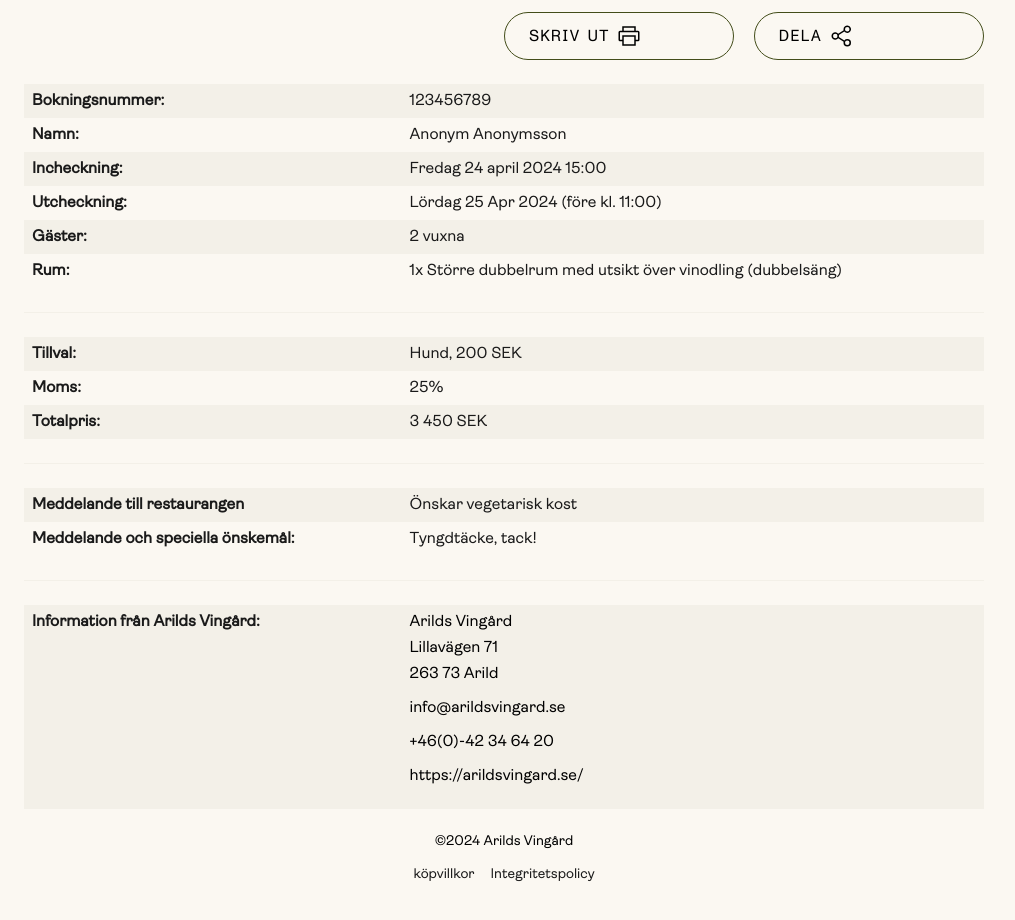
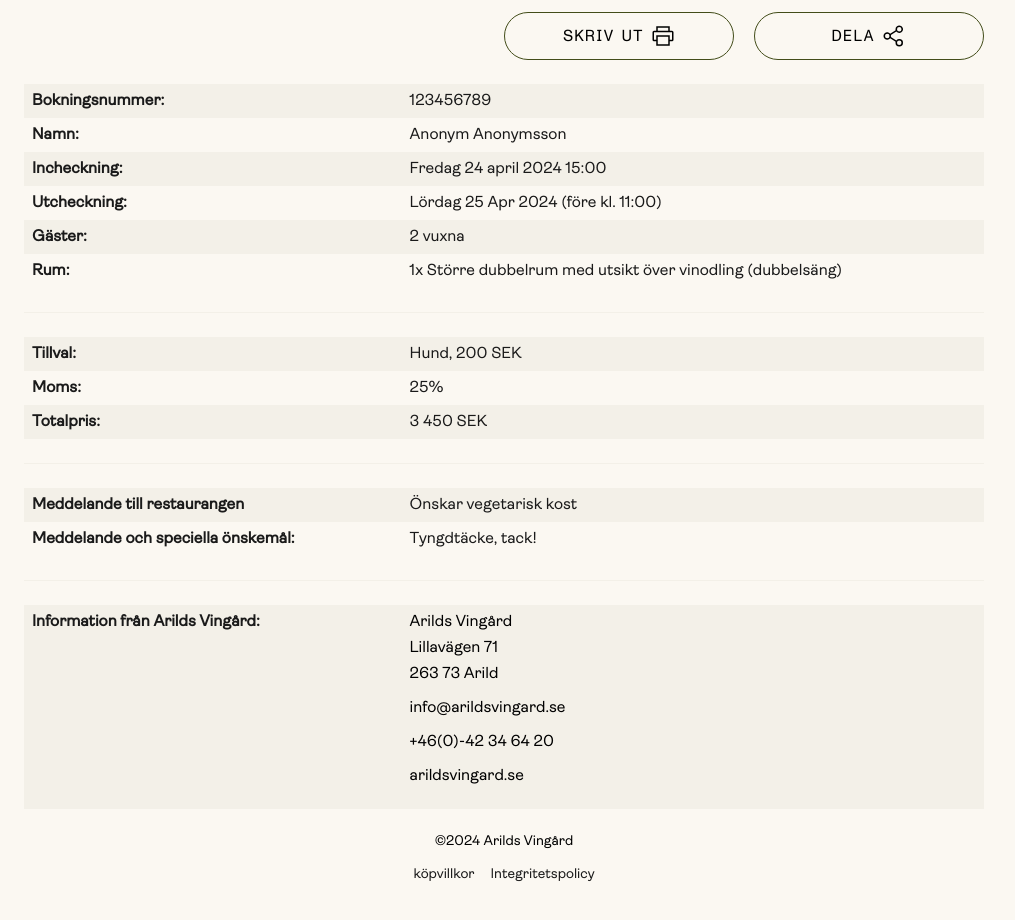
Before and after one commit to Fimpan/arildsvingard, a plain HTML site: page ArildsVingard/stepFive.html in a window 1280 px wide. Shown: the part 410-1330 px from the top of the page, without its empty margins (136-1151 px from the left). Drawn offline with nearby package versions, Linux system fonts and the light colour scheme.

Commit message:
update website link

```diff
--- a/ArildsVingard/stepFive.html
+++ b/ArildsVingard/stepFive.html
@@ -106,11 +106,11 @@
         <section class="confirm-picture">
           <img src="assets/img/Rectangle 213.png" alt="vin" />
           <div class="confirm-buttons">
-            <button class="btn btn-secondary">
+            <button class="btn btn-secondary btn-secondary-full">
               SKRIV UT
               <img src="assets/icons/printer.svg" class="icon" alt="Skriv ut" />
             </button>
-            <button class="btn btn-secondary">
+            <button class="btn btn-secondary btn-secondary-full">
               DELA
               <img src="assets/icons/share.svg" alt="Skriv ut" class="icon" />
             </button>
@@ -189,7 +189,7 @@
             </li>
             <li class="confirm-list-container">info@arildsvingard.se</li>
             <li class="confirm-list-container">+46(0)-42 34 64 20</li>
-            <li class="confirm-list-container">https://arildsvingard.se/</li>
+            <li class="confirm-list-container">arildsvingard.se</li>
           </ul>
           <!-- </div> -->
         </div>
```
